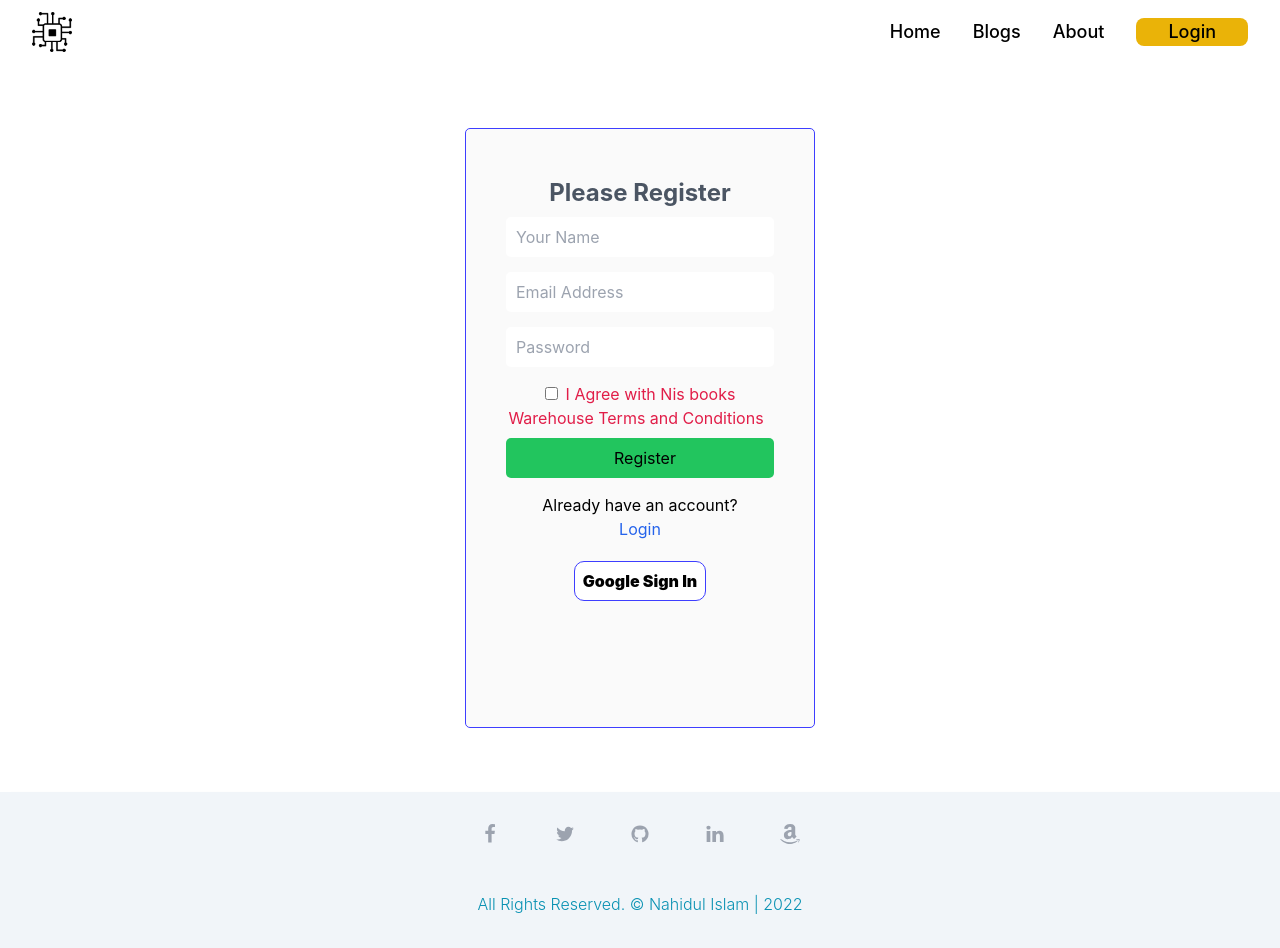
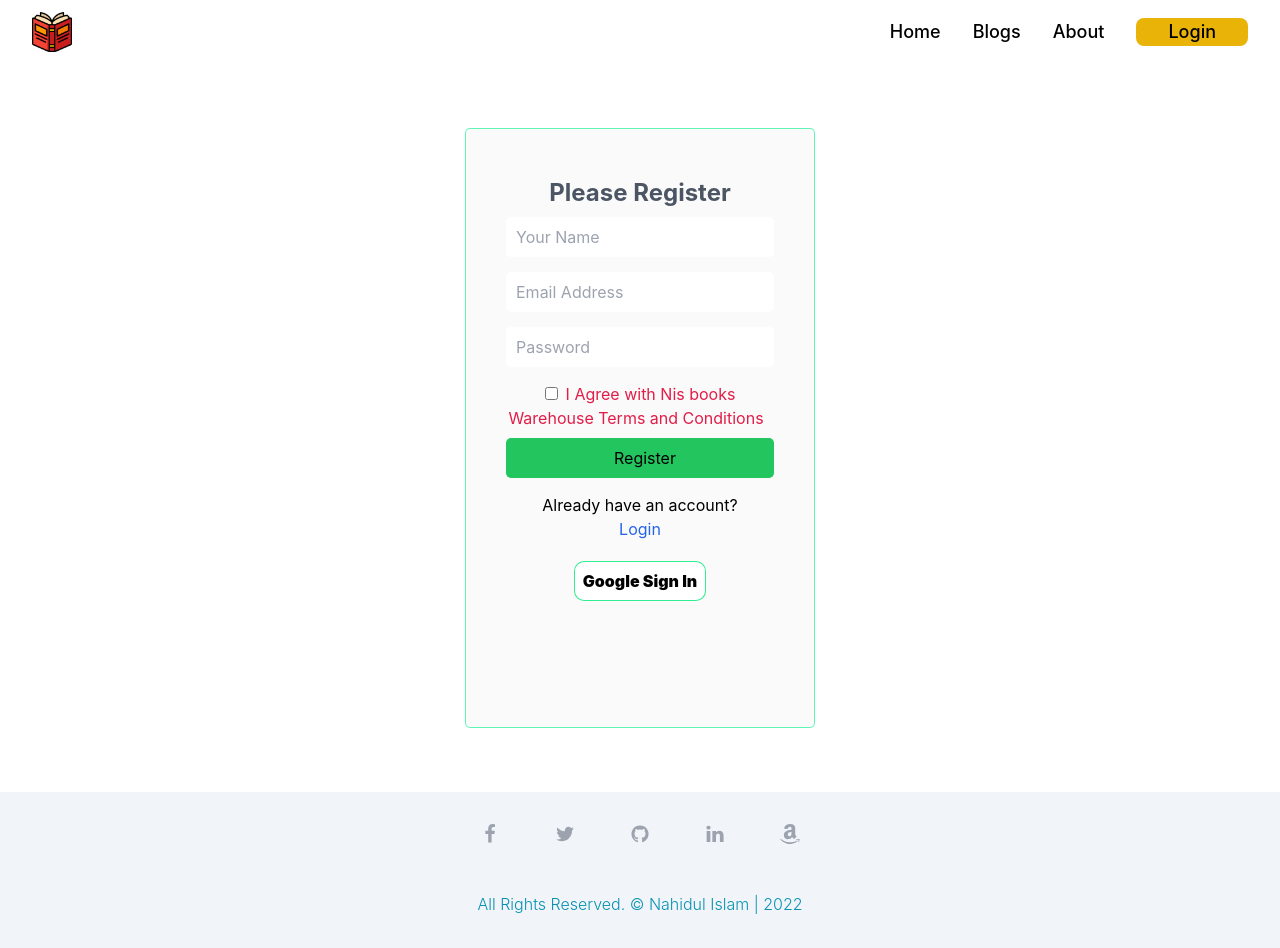
Before and after one commit to withnahidul/assignment-11-client, a React (Create React App) app: page /register in a window 1280 px wide. Built offline with nearby package versions, Linux system fonts and the light colour scheme; no server answers.

Commit message:
logo-update

```diff
--- a/src/components/HomeSections/MyItems/MyItems.js
+++ b/src/components/HomeSections/MyItems/MyItems.js
@@ -52,7 +52,7 @@ const MyItems = () => {
       ))}
       <Link to="/">
         <button className="px-5 py-2 my-2 bg-yellow-400 rounded hover:bg-yellow-500 transition hover:text-white">
-          Add My Item
+          My Item
         </button>
       </Link>
     </div>
--- a/src/components/Login/Login/Login.css
+++ b/src/components/Login/Login/Login.css
@@ -3,7 +3,7 @@
     width: 350px;
     margin: 4rem auto;
     height: 600px;
-    border: 1px solid rgb(62, 62, 255);;
+    border: 1px solid rgb(55, 249, 242);;
     border-radius: 5px;
     padding: 40px;
     box-sizing: border-box;
--- a/src/components/Login/Register/Register.css
+++ b/src/components/Login/Register/Register.css
@@ -3,7 +3,7 @@
     width: 350px;
     margin: 4rem auto;
     height: 600px;
-    border: 1px solid rgb(62, 62, 255);;
+    border: 1px solid rgba(59, 244, 164, 0.8);;
     border-radius: 5px;
     padding: 40px;
     box-sizing: border-box;
@@ -24,7 +24,7 @@
     margin-top: 20px;
     background: #ffffff;
     height: 40px;
-    border: 1px solid rgb(62, 62, 255);
+    border: 1px solid rgba(44, 239, 142, 0.977);
     border-radius: 10px;
     cursor: pointer;
     font-weight: 900;
```
Also changed, not shown: public/favicon.png, src/components/Header/logo.png.
